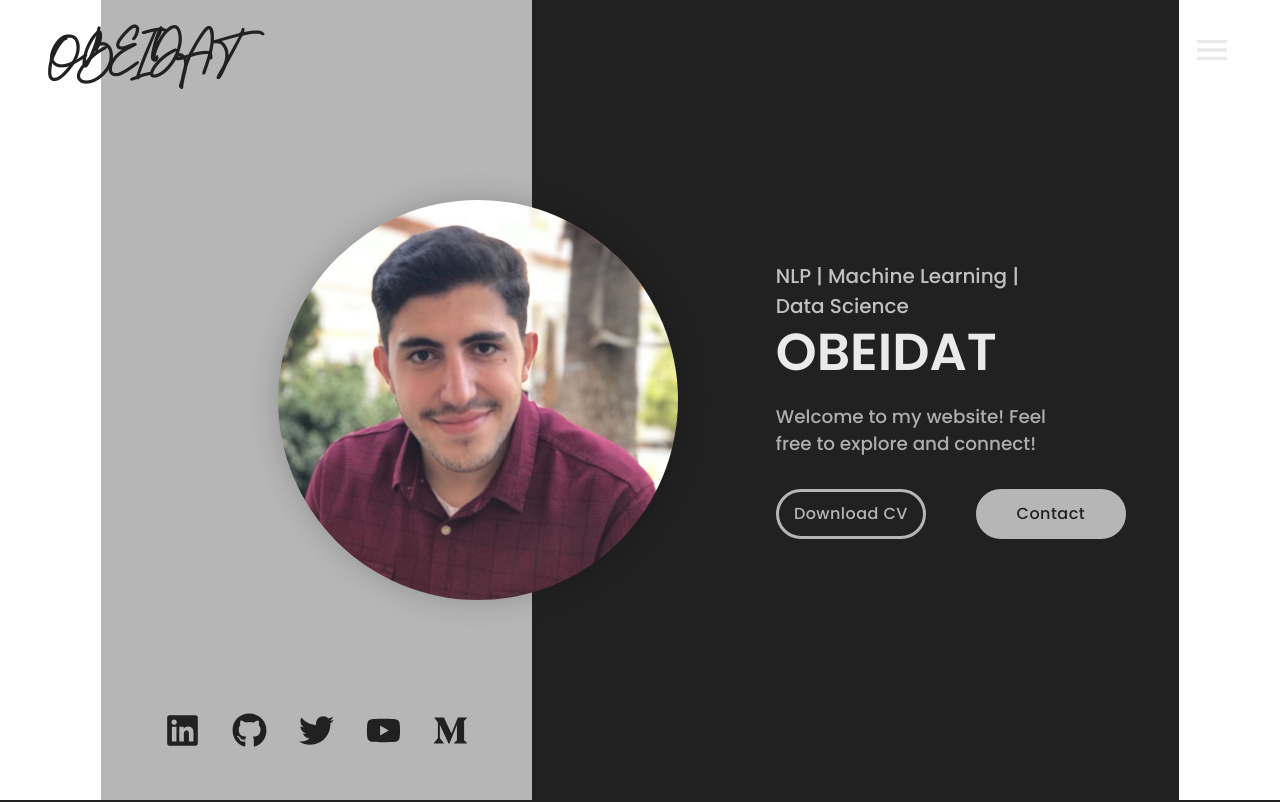
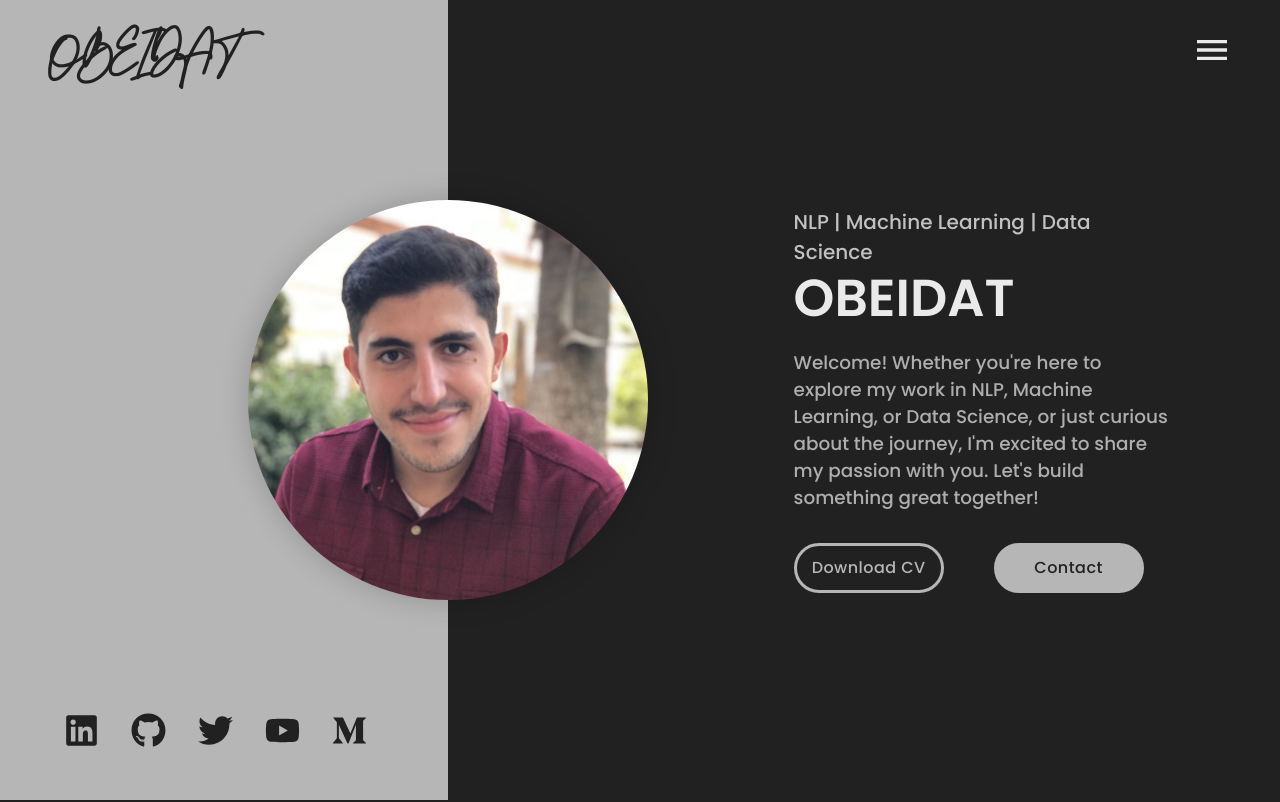
Before and after one commit to motasem-obeidat/motasem-obeidat.github.io-1, a React (Create React App) app: page / in a window 1280 px wide. Shown: the top 802 px of the page. Built offline with nearby package versions, Linux system fonts and the light colour scheme; a web font is replaced by a local one.

Commit message:
Update headerData.js

```diff
--- a/src/data/headerData.js
+++ b/src/data/headerData.js
@@ -4,7 +4,7 @@
 export const headerData = {
     name: 'OBEIDAT',
     title: "NLP | Machine Learning | Data Science",
-    desciption:"Welcome to my website! Feel free to explore and connect!",
+    desciption:"Welcome! Whether you're here to explore my work in NLP, Machine Learning, or Data Science, or just curious about the journey, I'm excited to share my passion with you. Let's build something great together!",
     image: pic,
     resumePdf: resume
 }
```
